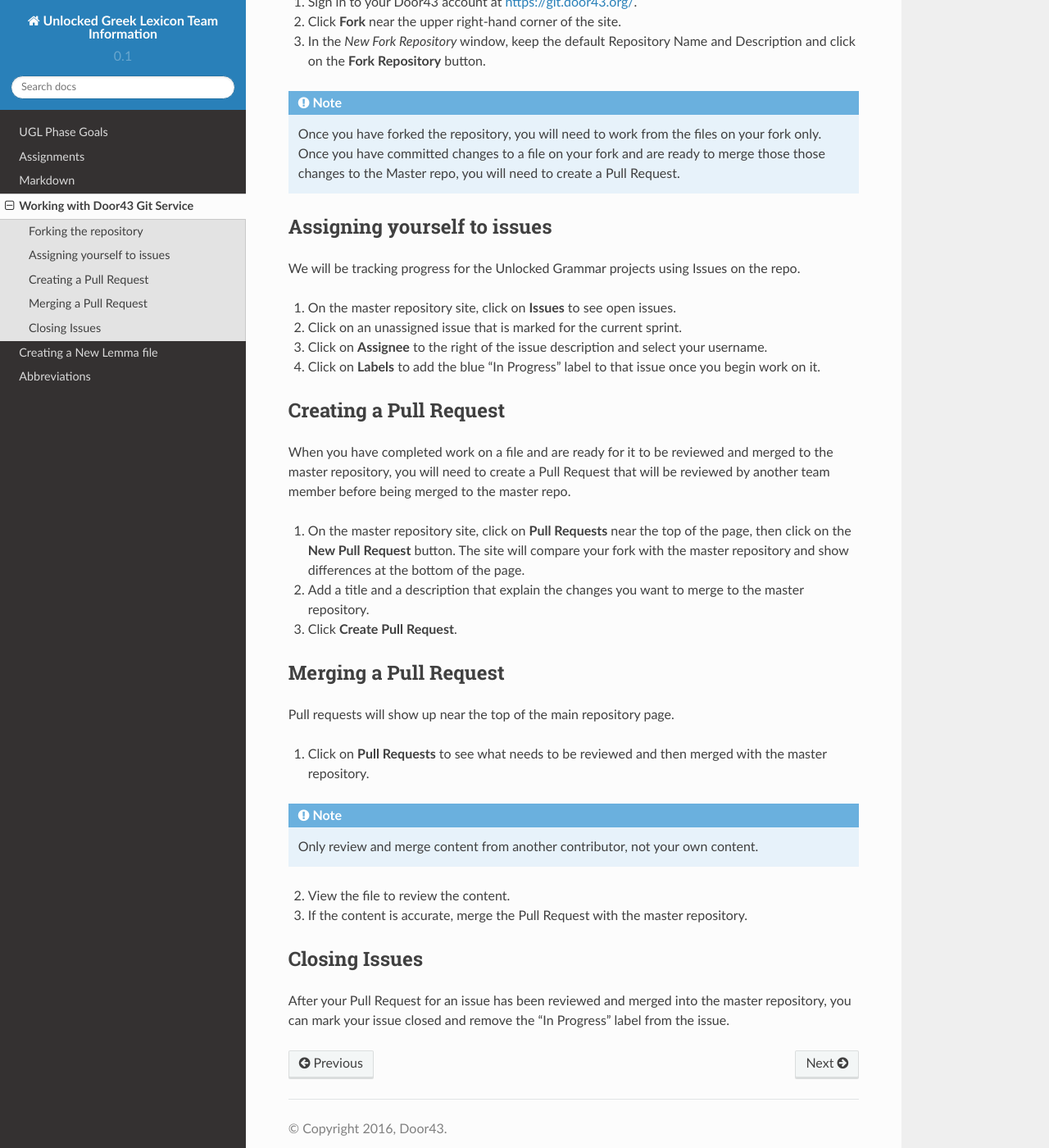
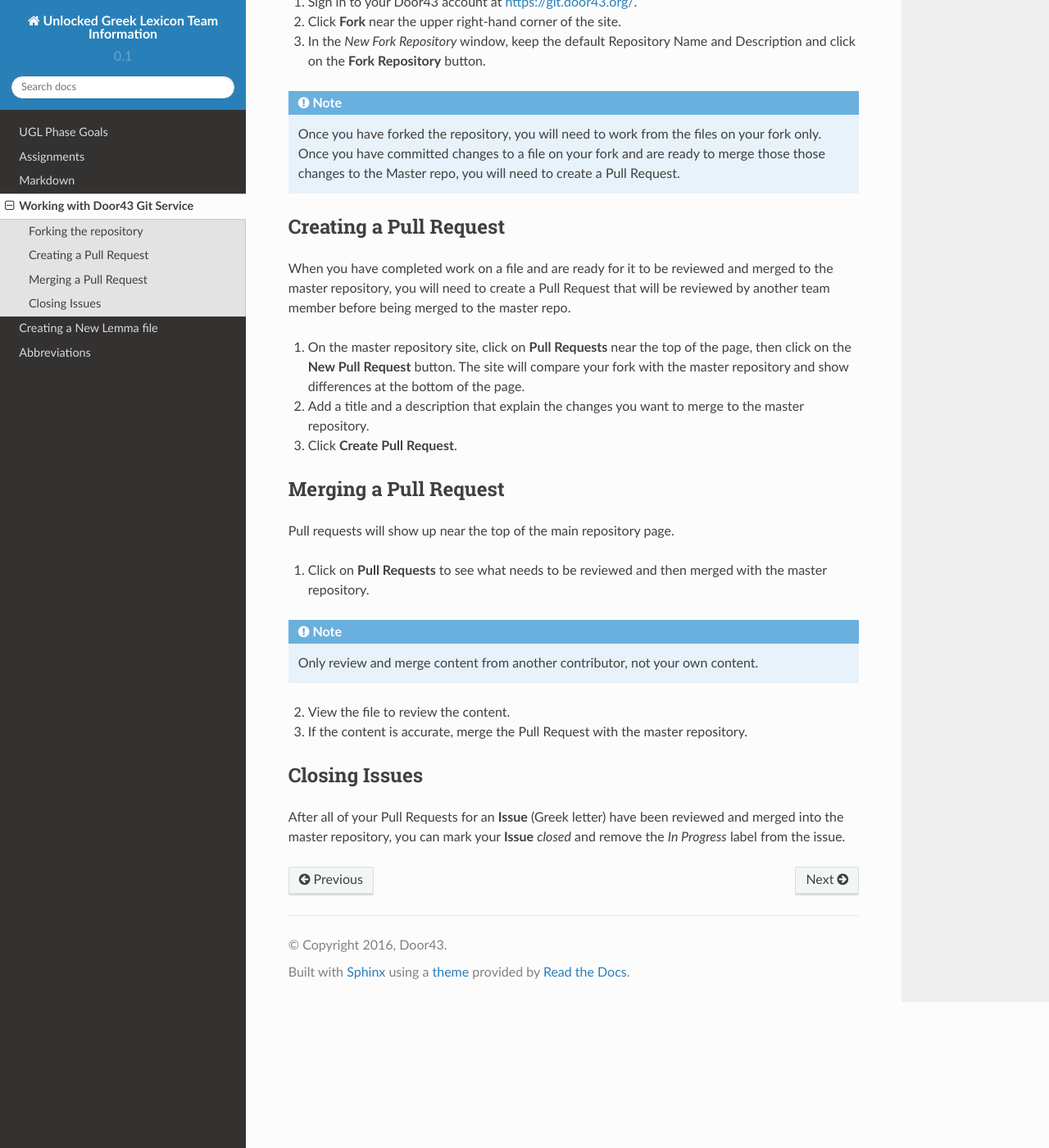
Before and after one commit to unfoldingWord-dev/Unlocked-Greek-Lexicon-Info, a Sphinx documentation site: the page built from docs/gogs.rst, in a window 1280 px wide and 1400 px high, scrolled down 297 px. Shown: the whole window at 82% size. Built offline with Sphinx 7.4.7 and the Read the Docs theme 2.0.0, drawn with Linux system fonts in a browser that asks for light colours.

Commit message:
Update gogs.rst

```diff
--- a/docs/gogs.rst
+++ b/docs/gogs.rst
@@ -11,17 +11,6 @@ Before you begin working on creating or modifying files in one of the the Unlock
 3. In the *New Fork Repository* window, keep the default Repository Name and Description and click on the **Fork Repository** button.
 
 .. note:: Once you have forked the repository, you will need to work from the files on your fork only. Once you have committed changes to a file on your fork and are ready to merge those those changes to the Master repo, you will need to create a Pull Request.
-
-
-Assigning yourself to issues
-----------------------------
-
-We will be tracking progress for the Unlocked Grammar projects using Issues on the repo.
-
-1. On the master repository site, click on **Issues** to see open issues.
-2. Click on an unassigned issue that is marked for the current sprint.
-3. Click on **Assignee** to the right of the issue description and select your username.
-4. Click on **Labels** to add the blue "In Progress" label to that issue once you begin work on it.
 
 Creating a Pull Request
 -----------------------
@@ -47,4 +36,4 @@ Pull requests will show up near the top of the main repository page.
 Closing Issues
 --------------
 
-After your Pull Request for an issue has been reviewed and merged into the master repository, you can mark your issue closed and remove the  "In Progress" label from the issue.
+After all of your Pull Requests for an **Issue** (Greek letter) have been reviewed and merged into the master repository, you can mark your **Issue** *closed* and remove the  *In Progress* label from the issue.
```
